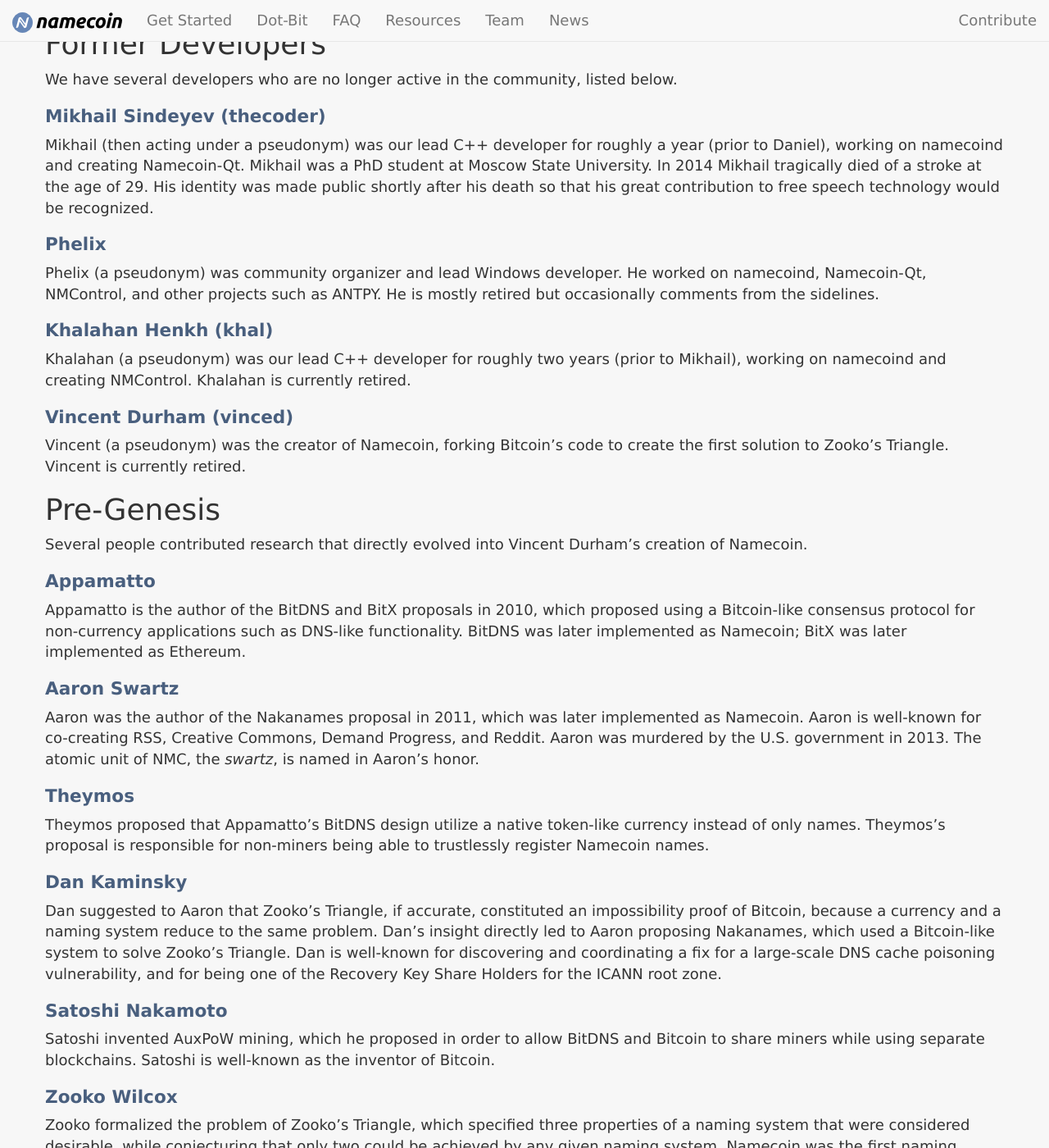
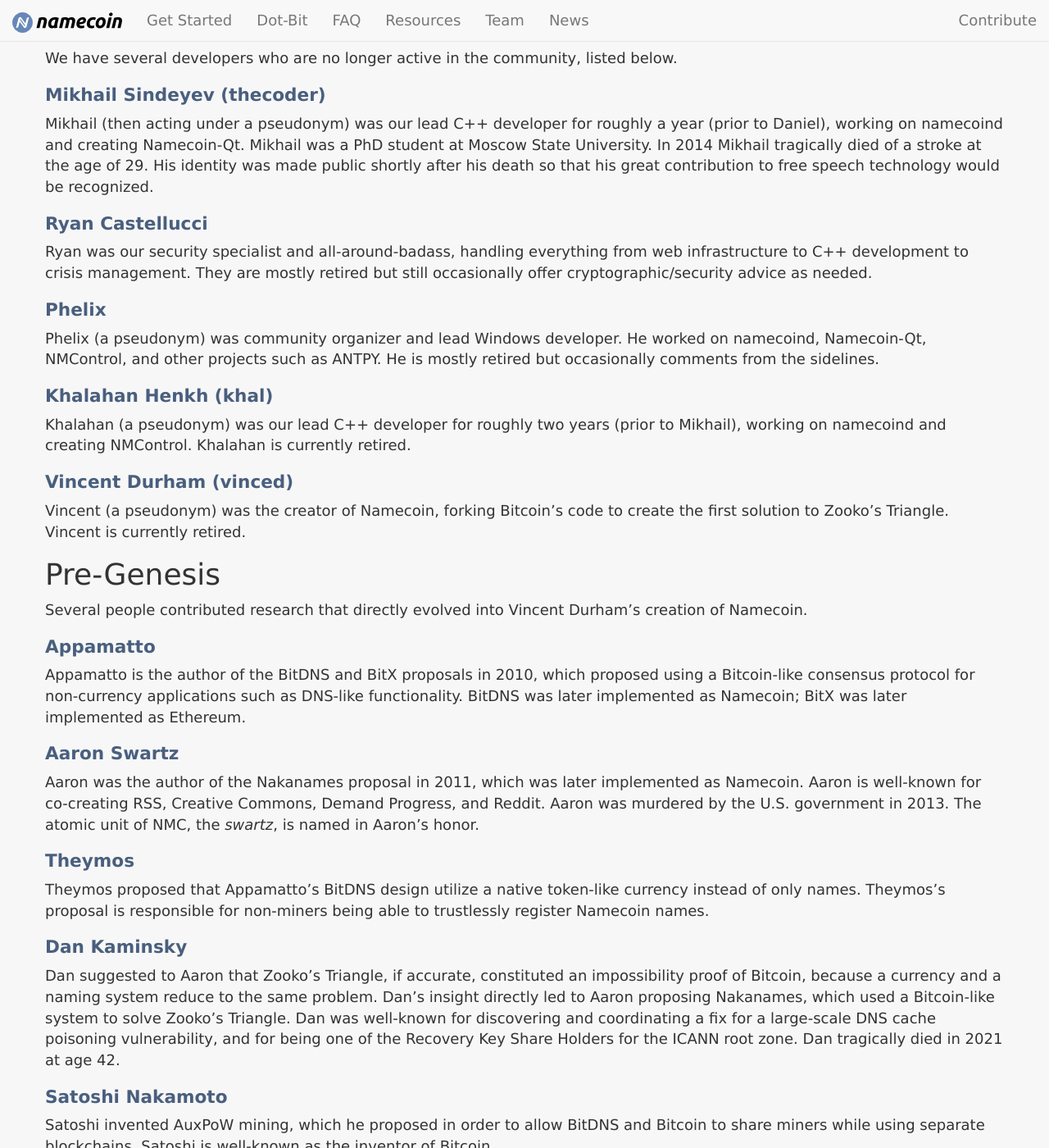
Before and after one commit to JeremyRand/namecoin.org, a Jekyll site: the page built from team/index.md, in a window 1280 px wide and 1400 px high, scrolled down 2844 px. Shown: the whole window at 82% size. Built offline with Jekyll 4.4.1, drawn with Linux system fonts in a browser that asks for light colours; some of the changed text lies outside the part shown.

Commit message:
Update Team page
Move Ryan to former devs; add Somewhat; note Dan's death.

```diff
--- a/team/index.md
+++ b/team/index.md
@@ -15,11 +15,6 @@ Note that you should not blindly trust crypto fingerprints listed on this page.
 Daniel is our lead C++ developer, currently working on Namecoin Core. Daniel is also our specialist for identity applications, being the author of NameID, the Bitmessage Namecoin integration, and the OTR Namecoin integration. Daniel has a PhD in Mathematics from the University of Graz in Austria.
 
 OpenPGP: `1142 850E 6DFF 65BA 63D6  88A8 B249 2AC4 A733 0737` [(download public key)]({{ "/DanielKraft.asc" | relative_url }})
-
-## Ryan Castellucci
-
-**Lead Security Engineer** <br>
-Ryan is our security specialist and all-around-badass, handling everything from web infrastructure to C++ development to crisis management.
 
 ## Jeremy Rand (biolizard89)
 
@@ -79,6 +74,11 @@ Aerth did the initial work in creating pkcs11mod (a Go library for creating PKCS
 **ZeroNet Specialist** <br>
 Lola works on enhancing Namecoin integration in ZeroNet, a decentralized website hosting system loosely based on BitTorrent.
 
+## Somewhat
+
+**Quality Assurance Specialist** <br>
+Somewhat beta-tests our releases, helping catch bugs that our developers and CI tests failed to notice.
+
 ## Robert Min
 
 **Proxy Leak Mitigation Intern** <br>
@@ -95,6 +95,10 @@ We have several developers who are no longer active in the community, listed bel
 ## Mikhail Sindeyev (thecoder)
 
 Mikhail (then acting under a pseudonym) was our lead C++ developer for roughly a year (prior to Daniel), working on namecoind and creating Namecoin-Qt. Mikhail was a PhD student at Moscow State University. In 2014 Mikhail tragically died of a stroke at the age of 29. His identity was made public shortly after his death so that his great contribution to free speech technology would be recognized.
+
+## Ryan Castellucci
+
+Ryan was our security specialist and all-around-badass, handling everything from web infrastructure to C++ development to crisis management.  They are mostly retired but still occasionally offer cryptographic/security advice as needed.
 
 ## Phelix
 
@@ -126,7 +130,7 @@ Theymos proposed that Appamatto's BitDNS design utilize a native token-like curr
 
 ## Dan Kaminsky
 
-Dan suggested to Aaron that Zooko's Triangle, if accurate, constituted an impossibility proof of Bitcoin, because a currency and a naming system reduce to the same problem.  Dan's insight directly led to Aaron proposing Nakanames, which used a Bitcoin-like system to solve Zooko's Triangle.  Dan is well-known for discovering and coordinating a fix for a large-scale DNS cache poisoning vulnerability, and for being one of the Recovery Key Share Holders for the ICANN root zone.
+Dan suggested to Aaron that Zooko's Triangle, if accurate, constituted an impossibility proof of Bitcoin, because a currency and a naming system reduce to the same problem.  Dan's insight directly led to Aaron proposing Nakanames, which used a Bitcoin-like system to solve Zooko's Triangle.  Dan was well-known for discovering and coordinating a fix for a large-scale DNS cache poisoning vulnerability, and for being one of the Recovery Key Share Holders for the ICANN root zone.  Dan tragically died in 2021 at age 42.
 
 ## Satoshi Nakamoto
 
```
